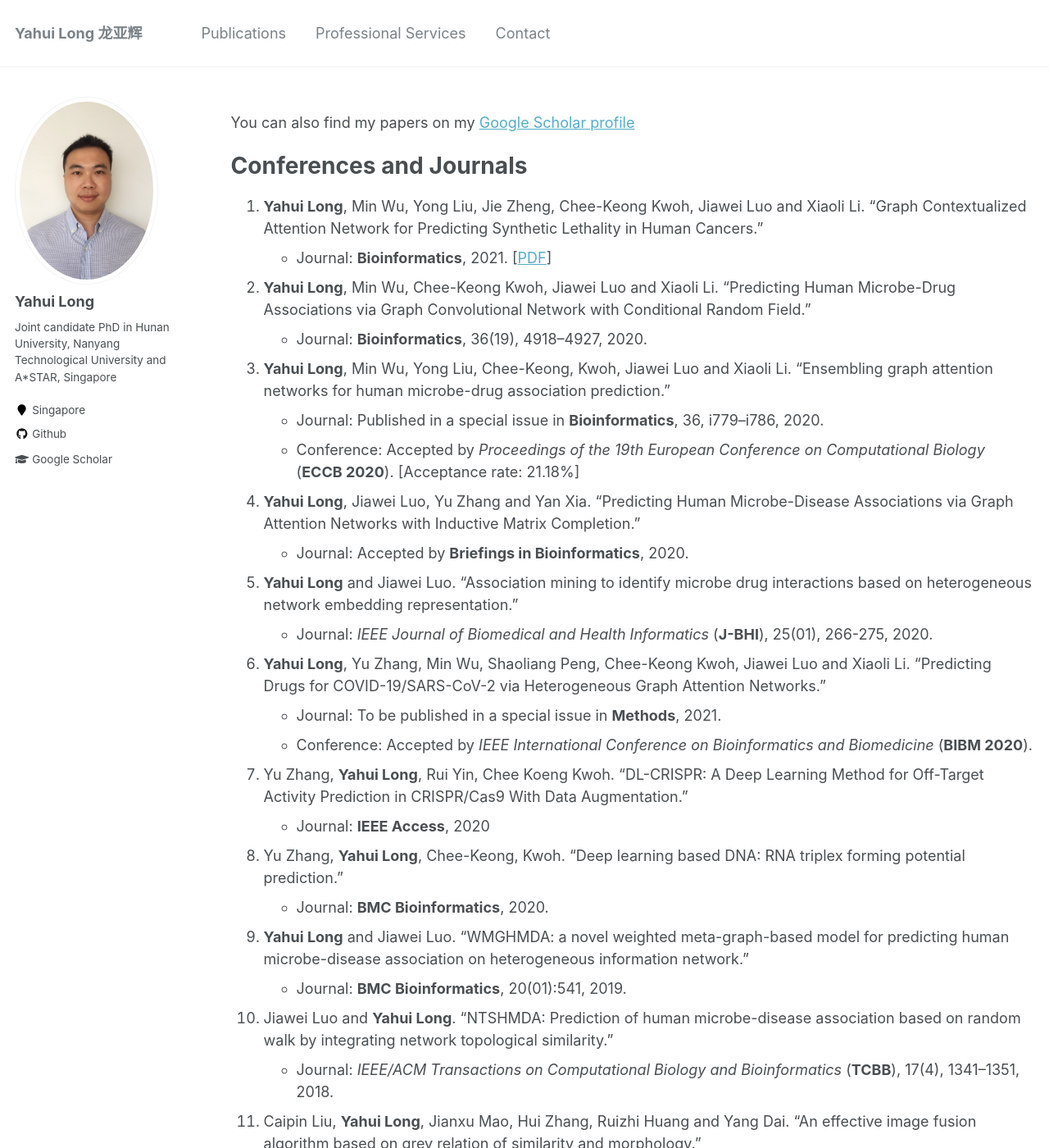
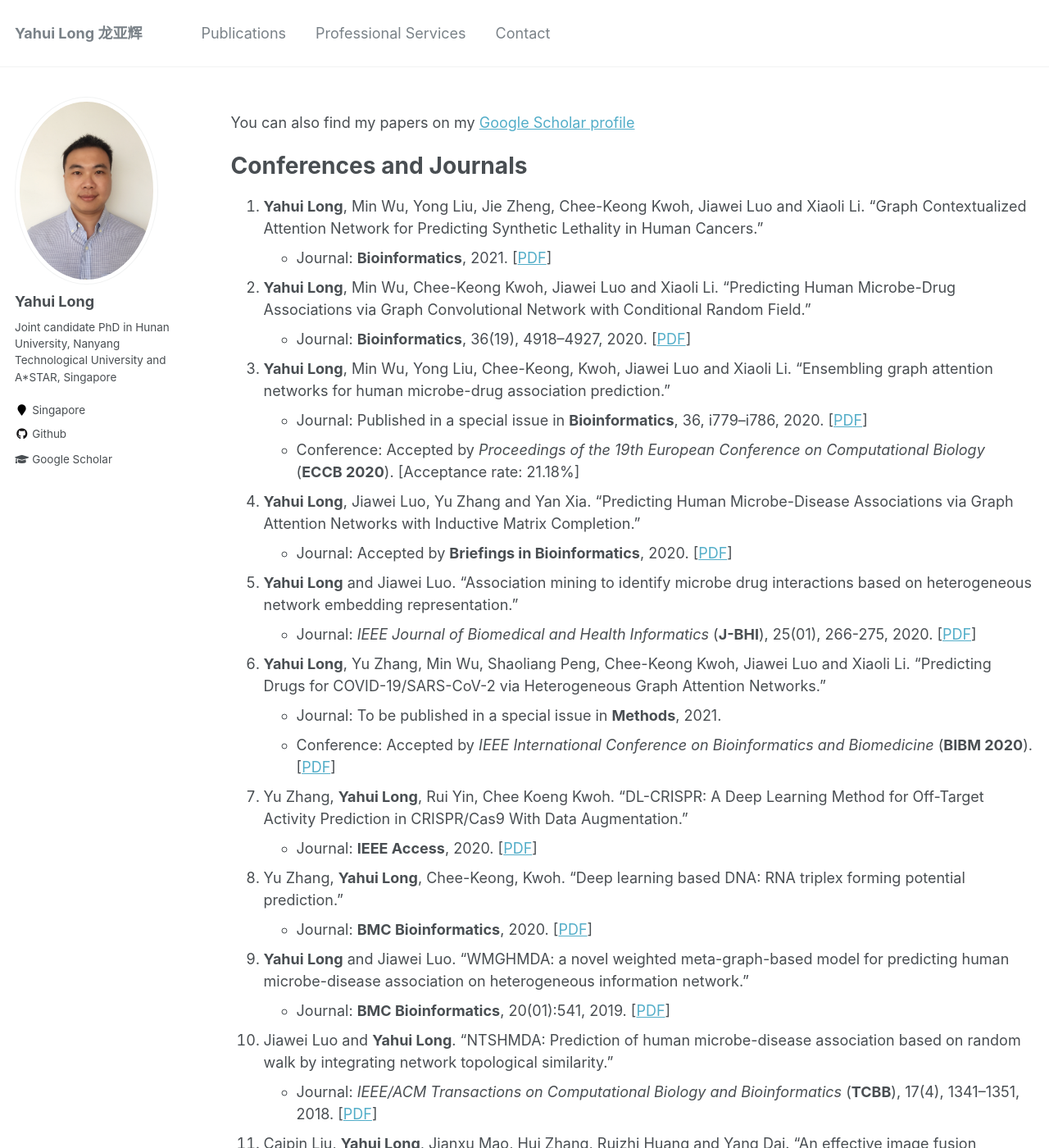
Before and after one commit to longyahui/Home, a Jekyll site: the page built from _pages/publications.md, in a window 1280 px wide and 1400 px high. Shown: the whole window at 82% size. Built offline with Jekyll 4.4.1, drawn with Linux system fonts in a browser that asks for light colours; some of the changed text lies outside the part shown.

Commit message:
Update publications.md

```diff
--- a/_pages/publications.md
+++ b/_pages/publications.md
@@ -16,26 +16,26 @@ You can also find my papers on my [Google Scholar profile](https://scholar.googl
 1. **Yahui Long**, Min Wu, Yong Liu, Jie Zheng, Chee-Keong Kwoh, Jiawei Luo and Xiaoli Li. "Graph Contextualized Attention Network for Predicting Synthetic Lethality in Human Cancers."
    - Journal: **Bioinformatics**, 2021. [[PDF](https://academic.oup.com/bioinformatics/advance-article/doi/10.1093/bioinformatics/btab110/6145565)]
 2. **Yahui Long**, Min Wu, Chee-Keong Kwoh, Jiawei Luo and Xiaoli Li. "Predicting Human Microbe-Drug Associations via Graph Convolutional Network with Conditional Random Field."
-   - Journal: **Bioinformatics**, 36(19), 4918–4927, 2020.
+   - Journal: **Bioinformatics**, 36(19), 4918–4927, 2020. [[PDF](https://academic.oup.com/bioinformatics/article-abstract/36/19/4918/5864717?redirectedFrom=fulltext)]
 3. **Yahui Long**, Min Wu, Yong Liu, Chee-Keong, Kwoh, Jiawei Luo and Xiaoli Li. "Ensembling graph attention networks for human microbe-drug association prediction."
-   - Journal: Published in a special issue in **Bioinformatics**, 36, i779–i786, 2020.
+   - Journal: Published in a special issue in **Bioinformatics**, 36, i779–i786, 2020. [[PDF](https://academic.oup.com/bioinformatics/article/36/Supplement_2/i779/6055932?searchresult=1)]
    - Conference: Accepted by *Proceedings of the 19th European Conference on Computational Biology* (**ECCB 2020**). [Acceptance rate: 21.18%]
 4. **Yahui Long**, Jiawei Luo, Yu Zhang and Yan Xia. "Predicting Human Microbe-Disease Associations via Graph Attention Networks with Inductive Matrix Completion."
-   - Journal: Accepted by **Briefings in Bioinformatics**, 2020.
+   - Journal: Accepted by **Briefings in Bioinformatics**, 2020. [[PDF](https://academic.oup.com/bib/advance-article-abstract/doi/10.1093/bib/bbaa146/5876591)]
 5. **Yahui Long** and Jiawei Luo. "Association mining to identify microbe drug interactions based on heterogeneous network embedding representation."
-   - Journal: *IEEE Journal of Biomedical and Health Informatics* (**J-BHI**), 25(01), 266-275, 2020.
+   - Journal: *IEEE Journal of Biomedical and Health Informatics* (**J-BHI**), 25(01), 266-275, 2020. [[PDF](https://ieeexplore.ieee.org/abstract/document/9104849)]
 6. **Yahui Long**, Yu Zhang, Min Wu, Shaoliang Peng, Chee-Keong Kwoh, Jiawei Luo and Xiaoli Li. "Predicting Drugs for COVID-19/SARS-CoV-2 via Heterogeneous Graph Attention Networks."
    - Journal: To be published in a special issue in **Methods**, 2021.
-   - Conference: Accepted by *IEEE International Conference on Bioinformatics and Biomedicine* (**BIBM 2020**).
+   - Conference: Accepted by *IEEE International Conference on Bioinformatics and Biomedicine* (**BIBM 2020**). [[PDF](https://www.researchgate.net/profile/Yahui_Long/publication/345049980_Predicting_Drugs_for_COVID-19SARS-CoV-2_via_Heterogeneous_Graph_Attention_Networks/links/6013a73792851c2d4dfeeeb6/Predicting-Drugs-for-COVID-19-SARS-CoV-2-via-Heterogeneous-Graph-Attention-Networks.pdf)]
 7. Yu Zhang, **Yahui Long**, Rui Yin, Chee Koeng Kwoh. "DL-CRISPR: A Deep Learning Method for Off-Target Activity Prediction in CRISPR/Cas9 With Data Augmentation."
-   - Journal: **IEEE Access**, 2020
+   - Journal: **IEEE Access**, 2020. [[PDF](https://ieeexplore.ieee.org/stamp/stamp.jsp?arnumber=9076075)]
 8. Yu Zhang, **Yahui Long**, Chee-Keong, Kwoh. "Deep learning based DNA: RNA triplex forming potential prediction."
-   - Journal: **BMC Bioinformatics**, 2020.
+   - Journal: **BMC Bioinformatics**, 2020. [[PDF](https://link.springer.com/article/10.1186/s12859-020-03864-0)]
 9. **Yahui Long** and Jiawei Luo. "WMGHMDA: a novel weighted meta-graph-based model for predicting human microbe-disease association on heterogeneous information network."
-   - Journal: **BMC Bioinformatics**, 20(01):541, 2019.
+   - Journal: **BMC Bioinformatics**, 20(01):541, 2019. [[PDF](https://bmcbioinformatics.biomedcentral.com/articles/10.1186/s12859-019-3066-0)]
 10. Jiawei Luo and **Yahui Long**. "NTSHMDA: Prediction of human microbe-disease association based on random walk by integrating network topological similarity."
-    - Journal: *IEEE/ACM Transactions on Computational Biology and Bioinformatics* (**TCBB**), 17(4), 1341–1351, 2018.
+    - Journal: *IEEE/ACM Transactions on Computational Biology and Bioinformatics* (**TCBB**), 17(4), 1341–1351, 2018. [[PDF](https://www.researchgate.net/profile/Yahui_Long/publication/329160756_NTSHMDA_Prediction_of_Human_Microbe-Disease_Association_Based_on_Random_Walk_by_Integrating_Network_Topological_Similarity/links/5eb2adb045851523bd464c00/NTSHMDA-Prediction-of-Human-Microbe-Disease-Association-Based-on-Random-Walk-by-Integrating-Network-Topological-Similarity.pdf)]
 11. Caipin Liu, **Yahui Long**, Jianxu Mao, Hui Zhang, Ruizhi Huang and Yang Dai. "An effective image fusion algorithm based on grey relation of similarity and morphology."
-    - Journal: **Journal of Ambient Intelligence and Humanized Computing**, 2018.
+    - Journal: **Journal of Ambient Intelligence and Humanized Computing**, 2018. [[PDF](https://www.researchgate.net/profile/Yahui_Long/publication/325773517_An_effective_image_fusion_algorithm_based_on_grey_relation_of_similarity_and_morphology/links/5c22d9bb458515a4c7f8ea18/An-effective-image-fusion-algorithm-based-on-grey-relation-of-similarity-and-morphology.pdf)]
 12. Caipin Liu, **Yahui Long** and Jianxu Mao. "Energy-efficient multi-focus image fusion based on neighbor distance and morphology."
-    - Journal: **Optik**, 127, 11354-11363, 2016.
+    - Journal: **Optik**, 127, 11354-11363, 2016. [[PDF](https://www.researchgate.net/profile/Yahui_Long/publication/308184995_Energy-efficient_Multi-focus_Image_Fusion_Based_on_Neighbor_Distance_and_Morphology/links/5f6d851a458515b7cf4c57f7/Energy-efficient-Multi-focus-Image-Fusion-Based-on-Neighbor-Distance-and-Morphology.pdf)]
```
